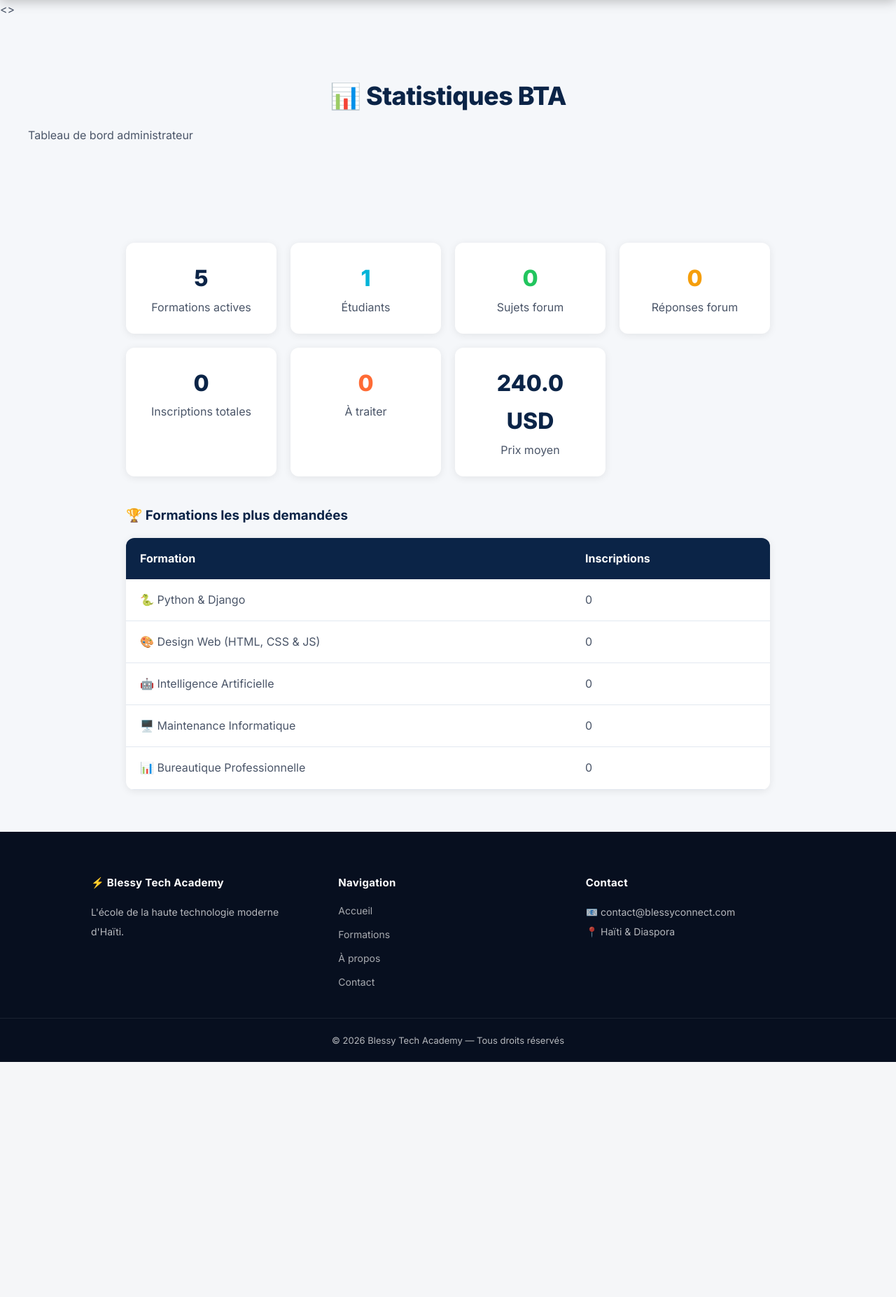
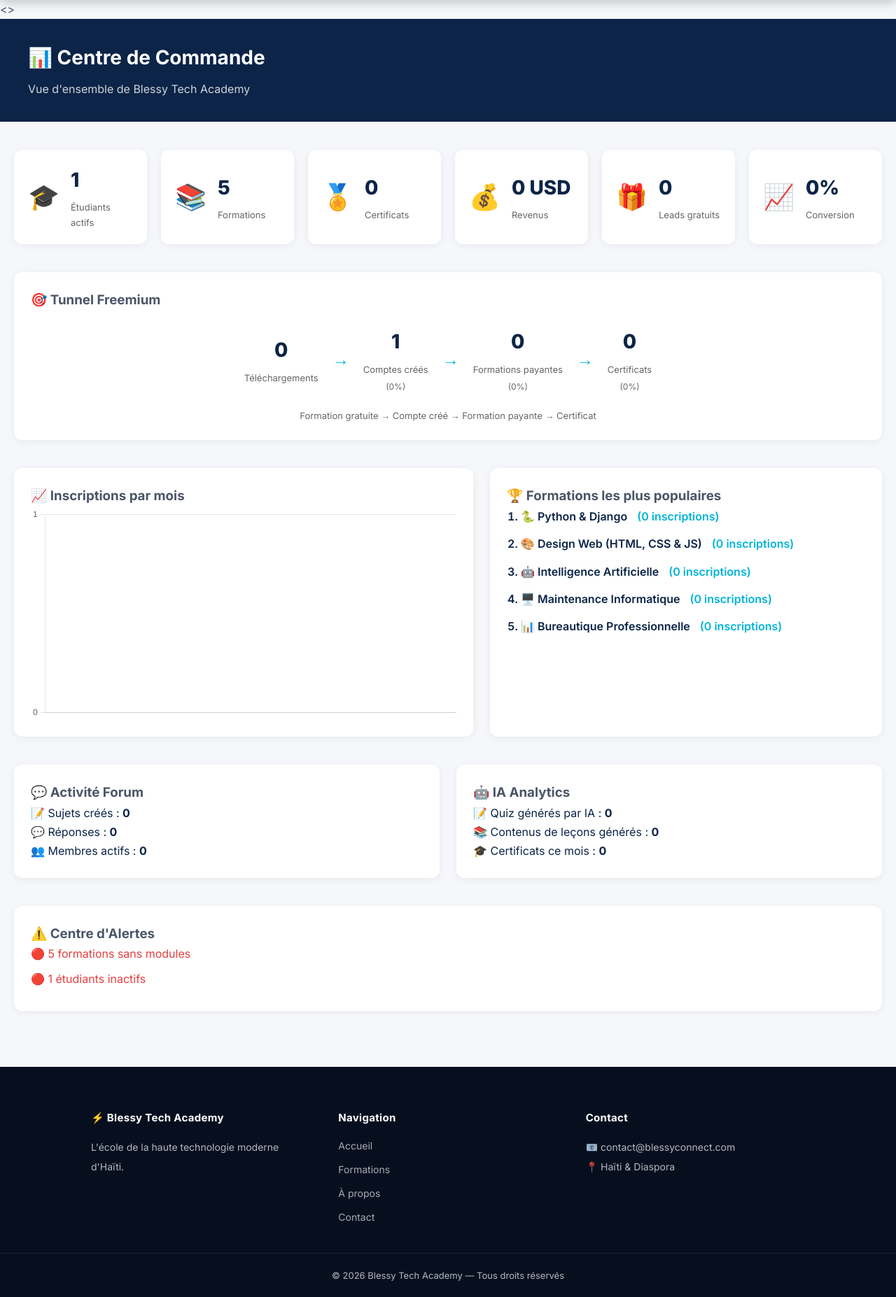
Before and after one commit to jr-belony/blessy-tech-academy, a Django app: page /statistiques/ in a window 1280 px wide. Shown: the part 120-1974 px from the top of the page at 70% size. Before the commit the page ends 1638 px from the top, so only its background shows below. Run offline with Django 5.2, Linux system fonts and the light colour scheme; the visitor is signed in with stand-in values (Sample User, id 1); data comes from the database, SQL or seed files in the repository; data that the repository does not hold is empty; some libraries are stand-ins or nearby versions.

Commit message:
feat: centre de commande complet phases 1-2-3 (KPI, tunnel freemium, IA analytics, alertes)

```diff
--- a/blessy_tech_academy/academie/templates/academie/statistiques.html
+++ b/blessy_tech_academy/academie/templates/academie/statistiques.html
@@ -1,121 +1,215 @@
 {% extends 'academie/base.html' %}
 
-{% block titre %}Statistiques — Blessy Tech Academy{% endblock %}
+{% block titre %}Centre de Commande — BTA{% endblock %}
 
 {% block contenu %}
 
-<section class="page-hero">
-    <h2>📊 Statistiques BTA</h2>
-    <p>Tableau de bord administrateur</p>
-</section>
+<div style="background: var(--bleu-principal); color: white; padding: 32px 40px;">
+    <h1 style="margin: 0; font-size: 28px;">📊 Centre de Commande</h1>
+    <p style="margin: 8px 0 0; opacity: 0.8;">Vue d'ensemble de Blessy Tech Academy</p>
+</div>
 
-<section style="padding: 60px 40px; max-width: 1000px; margin: 0 auto;">
+<section style="max-width: 1300px; margin: 0 auto; padding: 40px 20px;">
 
-    <div style="display: grid;
-                grid-template-columns: repeat(auto-fit, minmax(200px, 1fr));
-                gap: 20px;
-                margin-bottom: 40px;">
+    <!-- 🟢 KPI Cards Phase 1 -->
+    <div style="display: grid; grid-template-columns: repeat(auto-fit, minmax(180px, 1fr)); gap: 20px; margin-bottom: 40px;">
+        <div class="kpi-card">
+            <span class="kpi-icon">🎓</span>
+            <div>
+                <p class="kpi-value">{{ total_etudiants }}</p>
+                <p class="kpi-label">Étudiants actifs</p>
+            </div>
+        </div>
+        <div class="kpi-card">
+            <span class="kpi-icon">📚</span>
+            <div>
+                <p class="kpi-value">{{ total_formations }}</p>
+                <p class="kpi-label">Formations</p>
+            </div>
+        </div>
+        <div class="kpi-card">
+            <span class="kpi-icon">🏅</span>
+            <div>
+                <p class="kpi-value">{{ total_certificats }}</p>
+                <p class="kpi-label">Certificats</p>
+            </div>
+        </div>
+        <div class="kpi-card">
+            <span class="kpi-icon">💰</span>
+            <div>
+                <p class="kpi-value">{{ total_revenus }} USD</p>
+                <p class="kpi-label">Revenus</p>
+            </div>
+        </div>
+        <div class="kpi-card">
+            <span class="kpi-icon">🎁</span>
+            <div>
+                <p class="kpi-value">{{ total_leads }}</p>
+                <p class="kpi-label">Leads gratuits</p>
+            </div>
+        </div>
+        <div class="kpi-card">
+            <span class="kpi-icon">📈</span>
+            <div>
+                <p class="kpi-value">{{ taux_conversion }}%</p>
+                <p class="kpi-label">Conversion</p>
+            </div>
+        </div>
+    </div>
 
-        <div style="background: white; padding: 24px;
-                    border-radius: 12px; text-align: center;
-                    box-shadow: var(--ombre-legere);">
-            <p style="font-size: 32px; font-weight: 800;
-                      color: var(--bleu-principal);">
-                {{ total_formations }}
-            </p>
-            <p style="color: var(--gris-texte);">Formations actives</p>
+    <!-- 🎯 Tunnel Freemium (Phase 2) -->
+    <div class="chart-card" style="margin-bottom: 40px;">
+        <h3>🎯 Tunnel Freemium</h3>
+        <div style="display: flex; align-items: center; justify-content: center; flex-wrap: wrap; gap: 20px; padding: 20px 0;">
+            <div style="text-align: center;">
+                <p class="kpi-value">{{ telechargements }}</p>
+                <p class="kpi-label">Téléchargements</p>
+            </div>
+            <span style="font-size: 24px; color: #00B4D8;">→</span>
+            <div style="text-align: center;">
+                <p class="kpi-value">{{ comptes_crees }}</p>
+                <p class="kpi-label">Comptes créés</p>
+                <p class="kpi-label" style="font-size:12px;">({{ taux_leads_comptes }}%)</p>
+            </div>
+            <span style="font-size: 24px; color: #00B4D8;">→</span>
+            <div style="text-align: center;">
+                <p class="kpi-value">{{ inscriptions_payantes }}</p>
+                <p class="kpi-label">Formations payantes</p>
+                <p class="kpi-label" style="font-size:12px;">({{ taux_comptes_payant }}%)</p>
+            </div>
+            <span style="font-size: 24px; color: #00B4D8;">→</span>
+            <div style="text-align: center;">
+                <p class="kpi-value">{{ certificats_delivres }}</p>
+                <p class="kpi-label">Certificats</p>
+                <p class="kpi-label" style="font-size:12px;">({{ taux_payant_certif }}%)</p>
+            </div>
+        </div>
+        <p style="text-align: center; color: #666; font-size: 13px;">Formation gratuite → Compte créé → Formation payante → Certificat</p>
+    </div>
+
+    <div style="display: grid; grid-template-columns: 1fr 1fr; gap: 24px; margin-bottom: 40px;">
+        <!-- 📈 Graphique Inscriptions par mois -->
+        <div class="chart-card">
+            <h3>📈 Inscriptions par mois</h3>
+            <canvas id="inscriptionsChart"></canvas>
         </div>
 
-        <div style="background: white; padding: 24px;
-            border-radius: 12px; text-align: center;
-            box-shadow: var(--ombre-legere);">
-        <p style="font-size: 32px; font-weight: 800;
-              color: var(--bleu-electrique);">
-        {{ total_etudiants }}
-        </p>
-        <p style="color: var(--gris-texte);">
-        Étudiants
-        </p>
+        <!-- 🏆 Formations populaires -->
+        <div class="chart-card">
+            <h3>🏆 Formations les plus populaires</h3>
+            {% if formations_populaires %}
+            <ol style="padding-left: 20px; color: #0B2447;">
+                {% for f in formations_populaires %}
+                <li style="margin-bottom: 12px; font-weight: 600;">
+                    {{ f.icone }} {{ f.nom }}
+                    <span style="color: #00B4D8; margin-left: 10px;">({{ f.nb_inscriptions }} inscriptions)</span>
+                </li>
+                {% endfor %}
+            </ol>
+            {% else %}
+            <p style="color: #999;">Aucune donnée disponible.</p>
+            {% endif %}
         </div>
-            <div style="background: white; padding: 24px;
-            border-radius: 12px; text-align: center;
-            box-shadow: var(--ombre-legere);">
-            <p style="font-size: 32px; font-weight: 800;
-            color: #22c55e;">
-            {{ total_sujets }}
-            </p>
-            <p style="color: var(--gris-texte);">
-            Sujets forum
-            </p>
     </div>
-        <div style="background: white; padding: 24px;
-            border-radius: 12px; text-align: center;
-            box-shadow: var(--ombre-legere);">
-            <p style="font-size: 32px; font-weight: 800;
-              color: #f59e0b;">
-            {{ total_reponses }}
-            </p>
-            <p style="color: var(--gris-texte);">
-            Réponses forum
-            </p>
-</div>
-        <div style="background: white; padding: 24px;
-                    border-radius: 12px; text-align: center;
-                    box-shadow: var(--ombre-legere);">
-            <p style="font-size: 32px; font-weight: 800;
-                      color: var(--bleu-principal);">
-                {{ total_inscriptions }}
-            </p>
-            <p style="color: var(--gris-texte);">Inscriptions totales</p>
+
+    <div style="display: grid; grid-template-columns: 1fr 1fr; gap: 24px; margin-bottom: 40px;">
+        <!-- 💬 Forum -->
+        <div class="chart-card">
+            <h3>💬 Activité Forum</h3>
+            <ul style="list-style: none; padding: 0; color: #0B2447;">
+                <li>📝 Sujets créés : <strong>{{ total_sujets }}</strong></li>
+                <li>💬 Réponses : <strong>{{ total_reponses }}</strong></li>
+                <li>👥 Membres actifs : <strong>{{ membres_actifs }}</strong></li>
+            </ul>
         </div>
 
-        <div style="background: white; padding: 24px;
-                    border-radius: 12px; text-align: center;
-                    box-shadow: var(--ombre-legere);">
-            <p style="font-size: 32px; font-weight: 800;
-                      color: var(--orange-accent);">
-                {{ inscriptions_non_traitees }}
-            </p>
-            <p style="color: var(--gris-texte);">À traiter</p>
+        <!-- 🤖 IA Analytics (Phase 3) -->
+        <div class="chart-card">
+            <h3>🤖 IA Analytics</h3>
+            <ul style="list-style: none; padding: 0; color: #0B2447;">
+                <li>📝 Quiz générés par IA : <strong>{{ quiz_generees }}</strong></li>
+                <li>📚 Contenus de leçons générés : <strong>{{ contenus_generes }}</strong></li>
+                <li>🎓 Certificats ce mois : <strong>{{ certificats_mois }}</strong></li>
+            </ul>
         </div>
-
-        <div style="background: white; padding: 24px;
-                    border-radius: 12px; text-align: center;
-                    box-shadow: var(--ombre-legere);">
-            <p style="font-size: 32px; font-weight: 800;
-                      color: var(--bleu-principal);">
-                {{ prix_moyen }} USD
-            </p>
-            <p style="color: var(--gris-texte);">Prix moyen</p>
-        </div>
-
     </div>
 
-    <h3 style="color: var(--bleu-principal); margin-bottom: 16px;">
-        🏆 Formations les plus demandées
-    </h3>
-
-    <table class="tableau-formations">
-        <thead>
-            <tr>
-                <th>Formation</th>
-                <th>Inscriptions</th>
-            </tr>
-        </thead>
-        <tbody>
-            {% for formation in formations_populaires %}
-            <tr>
-                <td>{{ formation.icone }} {{ formation.nom }}</td>
-                <td>{{ formation.nombre_inscrits }}</td>
-            </tr>
-            {% empty %}
-            <tr>
-                <td colspan="2">Aucune donnée disponible.</td>
-            </tr>
+    <!-- ⚠️ Alertes -->
+    <div class="chart-card" style="margin-bottom: 40px;">
+        <h3>⚠️ Centre d'Alertes</h3>
+        {% if alertes %}
+        <ul style="list-style: none; padding: 0; color: #e53e3e;">
+            {% for alerte in alertes %}
+            <li style="margin-bottom: 8px;">🔴 {{ alerte }}</li>
             {% endfor %}
-        </tbody>
-    </table>
+        </ul>
+        {% else %}
+        <p style="color: #22c55e;">✅ Aucune alerte en cours.</p>
+        {% endif %}
+    </div>
 
 </section>
 
+<!-- Chart.js CDN -->
+<script src="https://cdn.jsdelivr.net/npm/chart.js@4.4.0/dist/chart.umd.min.js"></script>
+
+<!-- Données pour le graphique -->
+{{ mois_labels|json_script:"mois-labels" }}
+{{ mois_data|json_script:"mois-data" }}
+
+<script>
+    // Récupération sécurisée des données
+    const moisLabels = JSON.parse(document.getElementById('mois-labels').textContent);
+    const moisData = JSON.parse(document.getElementById('mois-data').textContent);
+
+    const ctx = document.getElementById('inscriptionsChart');
+    if (ctx) {
+        new Chart(ctx, {
+            type: 'bar',
+            data: {
+                labels: moisLabels,
+                datasets: [{
+                    label: 'Inscriptions',
+                    data: moisData,
+                    backgroundColor: '#00B4D8',
+                    borderRadius: 6,
+                }]
+            },
+            options: {
+                responsive: true,
+                plugins: { legend: { display: false } },
+                scales: {
+                    y: { beginAtZero: true, ticks: { stepSize: 1 } }
+                }
+            }
+        });
+    }
+</script>
+
+<style>
+    .kpi-card {
+        background: white;
+        padding: 20px;
+        border-radius: 12px;
+        box-shadow: 0 2px 12px rgba(0,0,0,0.06);
+        display: flex;
+        align-items: center;
+        gap: 16px;
+    }
+    .kpi-icon { font-size: 36px; }
+    .kpi-value { font-size: 28px; font-weight: 800; color: #0B2447; margin: 0; }
+    .kpi-label { font-size: 13px; color: #666; margin: 4px 0 0; }
+    .chart-card {
+        background: white;
+        padding: 24px;
+        border-radius: 12px;
+        box-shadow: 0 2px 12px rgba(0,0,0,0.06);
+    }
+    @media (max-width: 768px) {
+        .kpi-card { flex-direction: column; align-items: flex-start; }
+        div[style*="grid-template-columns: 1fr 1fr"] {
+            grid-template-columns: 1fr !important;
+        }
+    }
+</style>
 {% endblock %}
--- a/blessy_tech_academy/academie/views.py
+++ b/blessy_tech_academy/academie/views.py
@@ -15,9 +15,11 @@ from django.views.decorators.csrf import csrf_exempt
 from django.views.decorators.http import require_POST
 from django.template.loader import render_to_string
 from django.utils import timezone
+from datetime import timedelta
+from django.db.models.functions import TruncMonth
 from .models import (
     Formation, Inscription, Ecole, Quiz, Question, ResultatQuiz,
-    Module, Lecon, ProgressionLecon, Parcours, Sujet, Reponse, Reaction, ProjetEtudiant
+    Module, Lecon, ProgressionLecon, Parcours, Sujet, Reponse, Reaction, ProjetEtudiant, Certificat
 )
 from .forms import InscriptionForm, InscriptionCompteForm, ConnexionForm, SujetForm, ReponseForm
 from . import notifications
@@ -249,30 +251,109 @@ def dashboard(request):
 
 @staff_member_required
 def statistiques(request):
-    """Page de statistiques pour les administrateurs."""
+    """Centre de Commande EdTech - Phases 1, 2 et 3."""
+    from django.db.models import Sum
+    from django.db.models.functions import TruncMonth
+
+    # --- KPIs Phase 1 ---
+    total_etudiants = User.objects.filter(is_active=True).count()
     total_formations = Formation.objects.filter(actif=True).count()
+    total_certificats = Certificat.objects.count()
+    total_leads = Inscription.objects.filter(formation__gratuit=True).count()
     total_inscriptions = Inscription.objects.count()
-    total_etudiants = User.objects.count()
+    taux_conversion = 0
+    if total_leads > 0:
+        taux_conversion = round((total_inscriptions / total_leads) * 100)
+
+    # --- Tunnel Freemium (Phase 2) ---
+    telechargements = total_leads
+    comptes_crees = User.objects.count()
+    inscriptions_payantes = Inscription.objects.filter(formation__gratuit=False).count()
+    certificats_delivres = total_certificats
+    taux_leads_comptes = round((comptes_crees / telechargements) * 100) if telechargements > 0 else 0
+    taux_comptes_payant = round((inscriptions_payantes / comptes_crees) * 100) if comptes_crees > 0 else 0
+    taux_payant_certif = round((certificats_delivres / inscriptions_payantes) * 100) if inscriptions_payantes > 0 else 0
+
+    # --- Revenus (Phase 2) ---
+    total_revenus = Inscription.objects.filter(formation__gratuit=False).aggregate(
+        total=Sum('formation__prix')
+    )['total'] or 0
+
+    # --- Certificats ce mois ---
+    debut_mois = timezone.now().replace(day=1, hour=0, minute=0, second=0, microsecond=0)
+    certificats_mois = Certificat.objects.filter(date_emission__gte=debut_mois).count()
+
+    # --- IA Analytics (Phase 3) ---
+    quiz_generees = Quiz.objects.count()
+    contenus_generes = Lecon.objects.filter(contenu__isnull=False).exclude(contenu='').count()
+
+    # --- Formations populaires ---
+    formations_populaires = Formation.objects.filter(actif=True).annotate(
+        nb_inscriptions=Count('inscriptions')
+    ).order_by('-nb_inscriptions')[:5]
+
+    # --- Inscriptions par mois ---
+    douze_mois = timezone.now() - timedelta(days=365)
+    inscriptions_mensuelles = (
+        Inscription.objects
+        .filter(date_inscription__gte=douze_mois)
+        .annotate(mois=TruncMonth('date_inscription'))
+        .values('mois')
+        .annotate(total=Count('id'))
+        .order_by('mois')
+    )
+    mois_labels = [item['mois'].strftime('%b %Y') for item in inscriptions_mensuelles]
+    mois_data = [item['total'] for item in inscriptions_mensuelles]
+
+    # --- Activité forum ---
     total_sujets = Sujet.objects.count()
     total_reponses = Reponse.objects.count()
+    membres_actifs = User.objects.annotate(
+        nb_actions=Count('sujets_forum', distinct=True) + Count('reponses_forum', distinct=True)
+    ).filter(nb_actions__gt=0).count()
+
+    # --- Centre d'alertes ---
+    alertes = []
     inscriptions_non_traitees = Inscription.objects.filter(traite=False).count()
-    prix_moyen = Formation.objects.aggregate(Avg('prix'))['prix__avg']
-    formations_populaires = Formation.objects.annotate(
-        nombre_inscrits=Count('inscriptions')
-    ).order_by('-nombre_inscrits')[:5]
+    if inscriptions_non_traitees > 0:
+        alertes.append(f"{inscriptions_non_traitees} inscriptions non traitées")
+    formations_sans_modules = Formation.objects.filter(actif=True, modules__isnull=True).count()
+    if formations_sans_modules > 0:
+        alertes.append(f"{formations_sans_modules} formations sans modules")
+    etudiants_inactifs = User.objects.filter(is_active=True, progressions__isnull=True).count()
+    if etudiants_inactifs > 0:
+        alertes.append(f"{etudiants_inactifs} étudiants inactifs")
 
     contexte = {
+        # Phase 1
+        'total_etudiants': total_etudiants,
         'total_formations': total_formations,
+        'total_certificats': total_certificats,
+        'total_revenus': total_revenus,
+        'total_leads': total_leads,
         'total_inscriptions': total_inscriptions,
-        'total_etudiants': total_etudiants,
+        'taux_conversion': taux_conversion,
+        'formations_populaires': formations_populaires,
+        'mois_labels': mois_labels,
+        'mois_data': mois_data,
         'total_sujets': total_sujets,
         'total_reponses': total_reponses,
-        'inscriptions_non_traitees': inscriptions_non_traitees,
-        'prix_moyen': round(prix_moyen, 2) if prix_moyen else 0,
-        'formations_populaires': formations_populaires,
+        'membres_actifs': membres_actifs,
+        'alertes': alertes,
+        # Phase 2
+        'telechargements': telechargements,
+        'comptes_crees': comptes_crees,
+        'inscriptions_payantes': inscriptions_payantes,
+        'certificats_delivres': certificats_delivres,
+        'taux_leads_comptes': taux_leads_comptes,
+        'taux_comptes_payant': taux_comptes_payant,
+        'taux_payant_certif': taux_payant_certif,
+        'certificats_mois': certificats_mois,
+        # Phase 3
+        'quiz_generees': quiz_generees,
+        'contenus_generes': contenus_generes,
     }
     return render(request, 'academie/statistiques.html', contexte)
-
 
 # ================================================
 # Recherche
```
